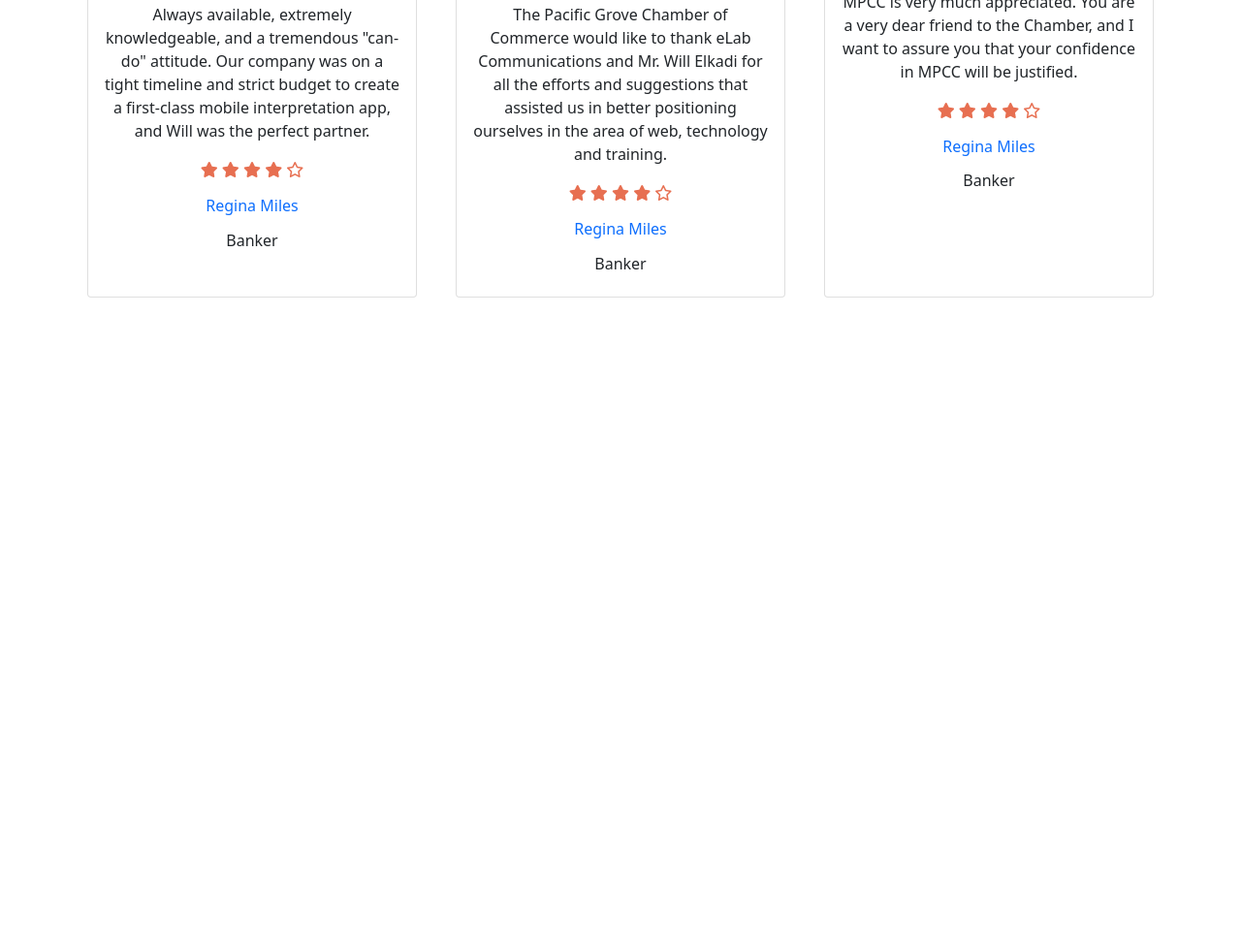
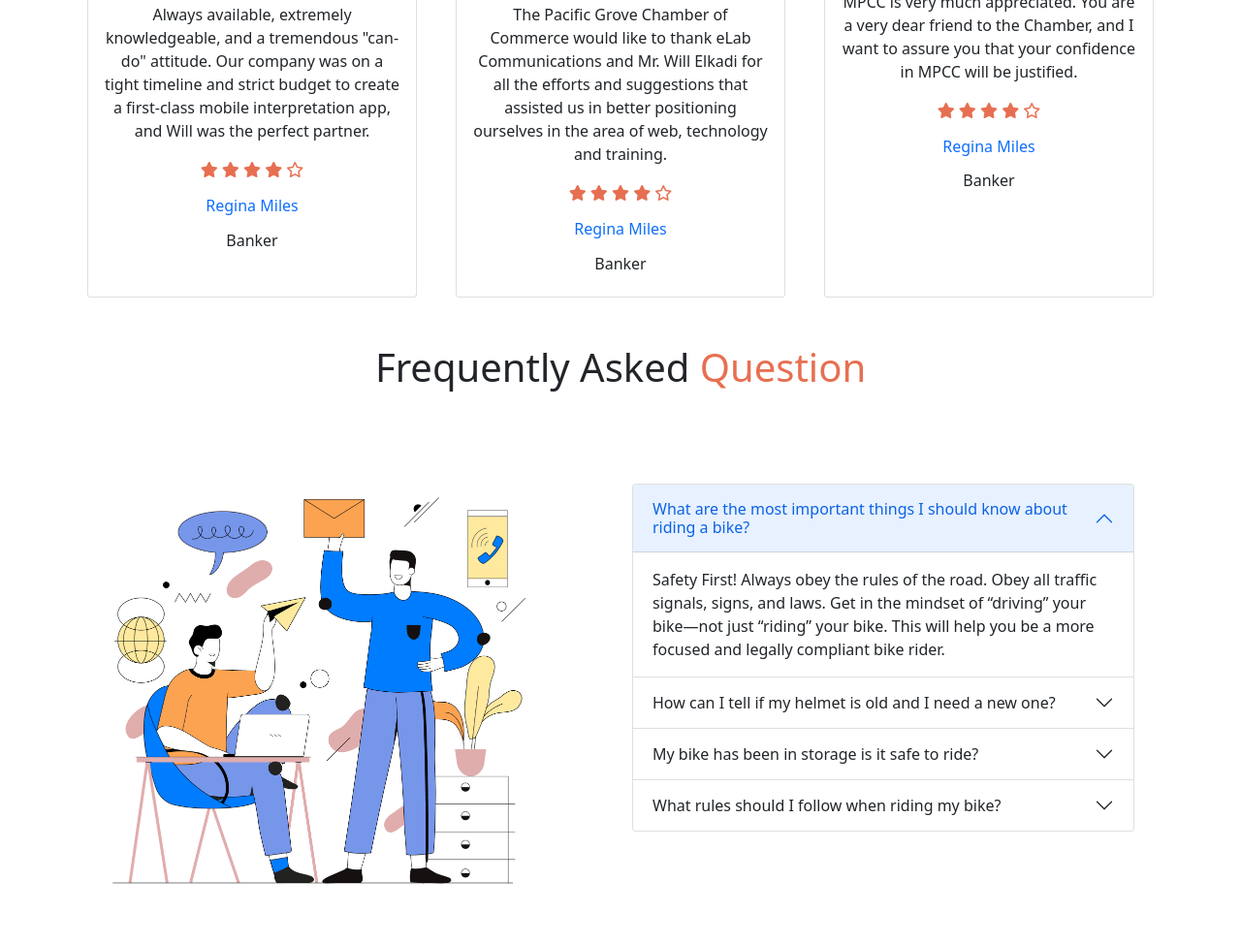
Before and after one commit to shaarifulislaam/honda-cbr-bootstrap, a plain HTML site: page index.html in a window 1280 px wide. Shown: the part 2161-3135 px from the top of the page at 97% size. Before the commit the page ends 2516 px from the top, so only its background shows below. Drawn offline with nearby package versions, Linux system fonts and the light colour scheme.

Commit message:
faq added

```diff
--- a/Styles/style.css
+++ b/Styles/style.css
@@ -1,3 +1,4 @@
+
 .header-bg{
     background: #264653;
 
--- a/index.html
+++ b/index.html
@@ -204,11 +204,74 @@
             </div>
           </div>
     </section>
+        <!-- frequently asked question -->
+        <section class="container my-5">
+            <h1 class="text-center my-5">Frequently  <span class="text-color-custom d-block d-lg-inline"><span class="text-dark">Asked</span> Question</span></h1>
+            <div class="row mx-3">
+                <div class="col-lg-6 col-md-12 col-12 my-5">
+                    <img class="img-fluid" width="432" height="423" src="images/faq.png" alt="">
+                </div>
+                <div class="col-lg-6 col-md-12 col-12 mt-5 mb-0">
+                    <div class="accordion" id="accordionPanelsStayOpenExample">
+                        <div class="accordion-item">
+                          <h2 class="accordion-header" id="panelsStayOpen-headingOne">
+                            <button class="accordion-button" type="button" data-bs-toggle="collapse" data-bs-target="#panelsStayOpen-collapseOne" aria-expanded="true" aria-controls="panelsStayOpen-collapseOne">
+                                What are the most important things I should
+                                know about riding a bike?
+                            </button>
+                          </h2>
+                          <div id="panelsStayOpen-collapseOne" class="accordion-collapse collapse show" aria-labelledby="panelsStayOpen-headingOne">
+                            <div class="accordion-body">
+                                Safety First! Always obey the rules of the road. Obey all traffic signals, signs, and laws. Get in the mindset of “driving” your bike—not just “riding” your bike. This will help you be a more focused and legally compliant bike rider.
+                            </div>
+                          </div>
+                        </div>
+                        <div class="accordion-item">
+                          <h2 class="accordion-header" id="panelsStayOpen-headingTwo">
+                            <button class="accordion-button collapsed" type="button" data-bs-toggle="collapse" data-bs-target="#panelsStayOpen-collapseTwo" aria-expanded="false" aria-controls="panelsStayOpen-collapseTwo">
+                                How can I tell if my helmet is old and I need a
+                                new one?
+                            </button>
+                          </h2>
+                          <div id="panelsStayOpen-collapseTwo" class="accordion-collapse collapse" aria-labelledby="panelsStayOpen-headingTwo">
+                            <div class="accordion-body">
+                                Bear in mind that if the helmet did its job most people would tell you that they did not even hit their head, or did not hit their head that hard. And the thin shells on most helmets now tend to hide any dents in the foam. But if you can see marks on the shell or measure any foam crush at all, replace the helmet.
+                            </div>
+                          </div>
+                        </div>
+                        <div class="accordion-item">
+                          <h2 class="accordion-header" id="panelsStayOpen-headingThree">
+                            <button class="accordion-button collapsed" type="button" data-bs-toggle="collapse" data-bs-target="#panelsStayOpen-collapseThree" aria-expanded="false" aria-controls="panelsStayOpen-collapseThree">
+                                My bike has been in storage is it safe to ride?
+                            </button>
+                          </h2>
+                          <div id="panelsStayOpen-collapseThree" class="accordion-collapse collapse" aria-labelledby="panelsStayOpen-headingThree">
+                            <div class="accordion-body">
+                                Don’t beat yourself up—there are plenty of reasons you might end up storing a bike outside to contend with the winter elements. Ideally, we would all have indoor space to shelter our bikes under climate-controlled conditions.
+                            </div>
+                          </div>
+                        </div>
+                        <div class="accordion-item">
+                            <h2 class="accordion-header" id="panelsStayOpen-headingFour">
+                              <button class="accordion-button collapsed" type="button" data-bs-toggle="collapse" data-bs-target="#panelsStayOpen-collapseFour" aria-expanded="false" aria-controls="panelsStayOpen-collapseFour">
+                                What rules should I follow when riding my bike?
+                              </button>
+                            </h2>
+                            <div id="panelsStayOpen-collapseFour" class="accordion-collapse collapse" aria-labelledby="panelsStayOpen-headingFour">
+                              <div class="accordion-body">
+                                Wear bright and visible clothes. Reflective stripes ads viability. Always stay out of blind zones. Alert other drivers before entering their blind zone.Others on the road must be able to predict your next move. Give proper signals before changing a lane or taking deviation.
+                              </div>
+                            </div>
+                          </div>
+                      </div>
+                </div>
+            </div>
+        </section>
     <!-- main end -->
     <!-- footer Start -->
-    <footer>
+   <footer>
 
-    </footer>
+   </footer>
     <!-- Footer end -->
     <!-- Bootstrap Js Bundle -->
     <script src="https://cdn.jsdelivr.net/npm/bootstrap@5.0.2/dist/js/bootstrap.bundle.min.js" integrity="sha384-MrcW6ZMFYlzcLA8Nl+NtUVF0sA7MsXsP1UyJoMp4YLEuNSfAP+JcXn/tWtIaxVXM" crossorigin="anonymous"></script>
```
